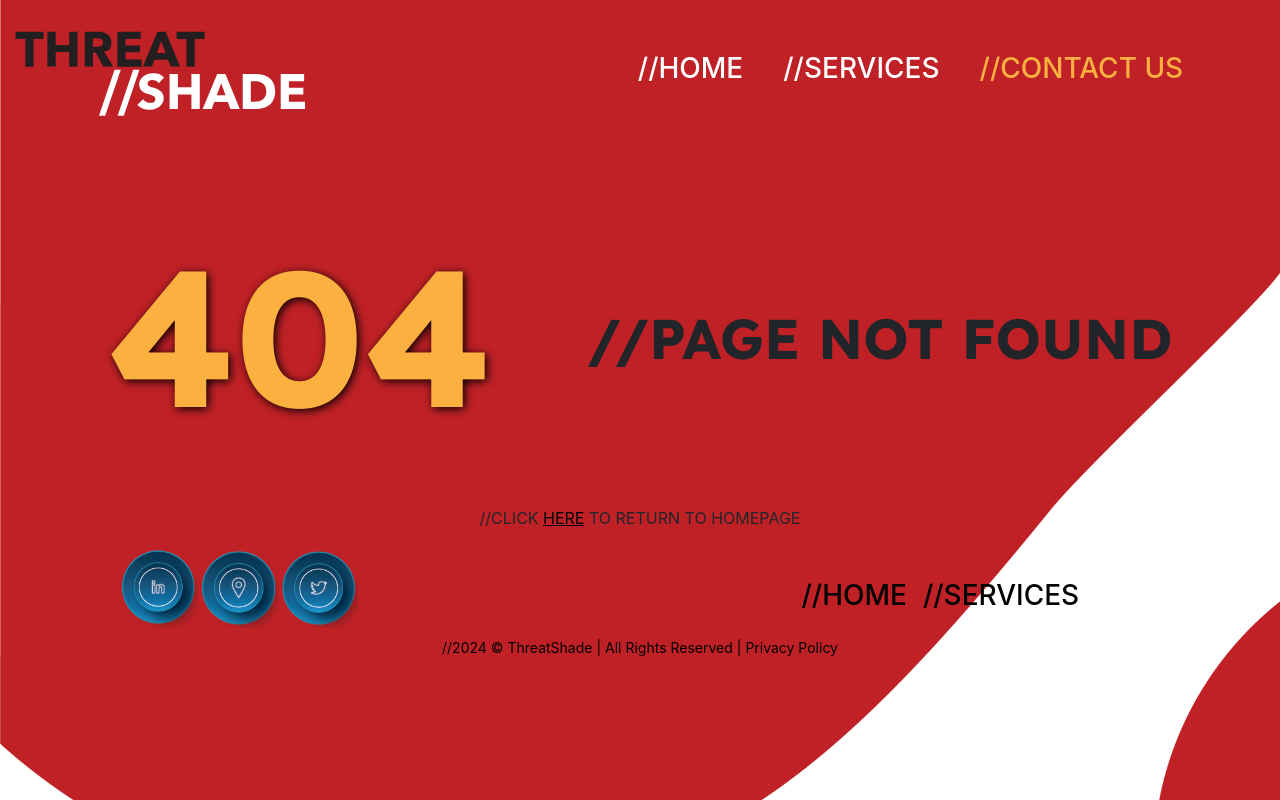
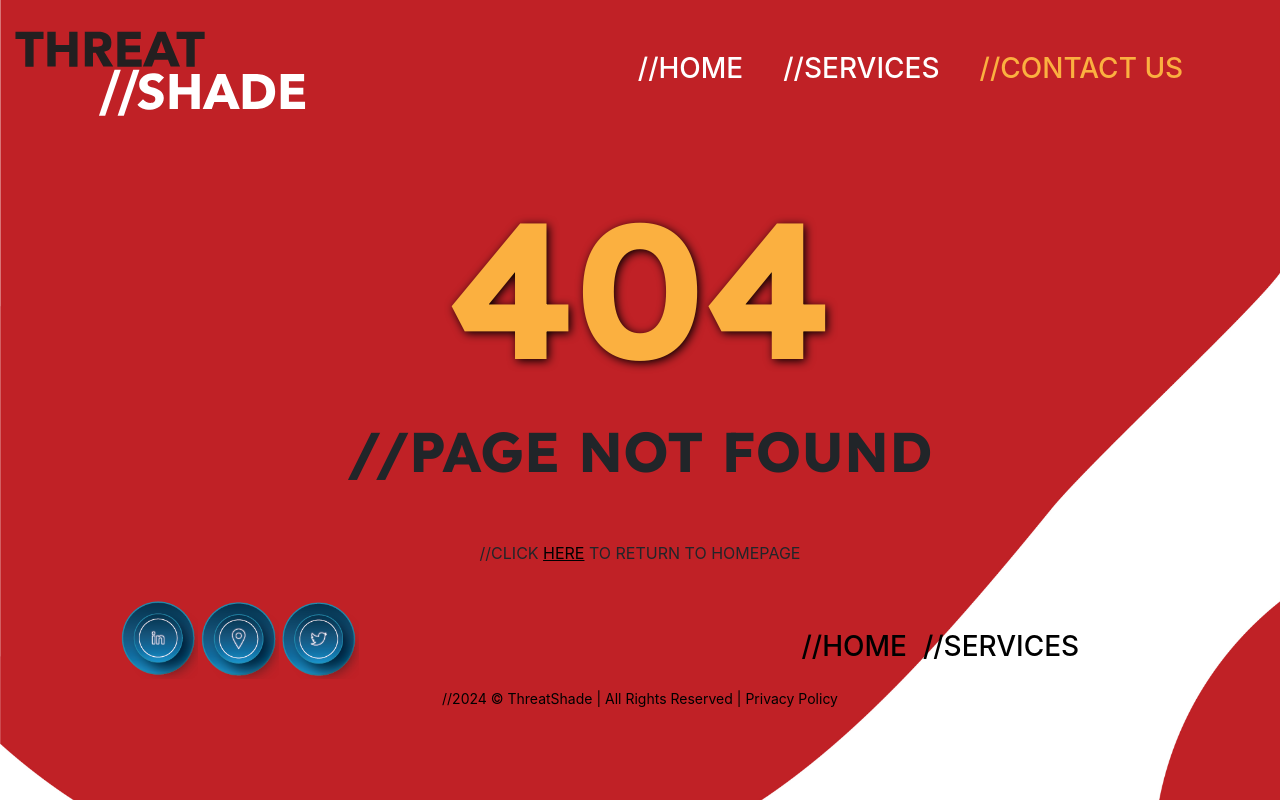
Before and after one commit to SeanKDugg/threatshade, a Flask app: template templates/404.html in a window 1280 px wide. Run offline with Flask 3, Linux system fonts and the light colour scheme; the template is opened without the code that fills it, so the values that code supplies are empty.

Commit message:
Re-style 404 page to align it to center

```diff
--- a/templates/404.html
+++ b/templates/404.html
@@ -18,10 +18,10 @@
 {% block body %}
     {% include 'navbar-contact.html' %}
     {% block content %}
-        <div class="container d-flex flex-column align-items-center justify-content-center uppercase mt-5">
-            <div class="container d-flex flex-row justify-content-center align-items-center mt-5">
-                <h1 class="yellow p404 mr-5">404</h1>
-                <h2 class="display-4 mt-2 ml-5">//Page not found</h2>
+        <div class="container content d-flex flex-column align-items-center justify-content-center uppercase mt-4 mb-3">
+            <div class="container d-flex flex-column justify-content-center align-items-center mt-4 text-center">
+                <h1 class="yellow p404">404</h1>
+                <h2 class="display-4 mt-2">//Page not found</h2>
             </div>
             <p class="mt-5">
                 //Click <a href="{{ url_for('index') }}" class="text-black"><u>here</u></a> to return to homepage
```
